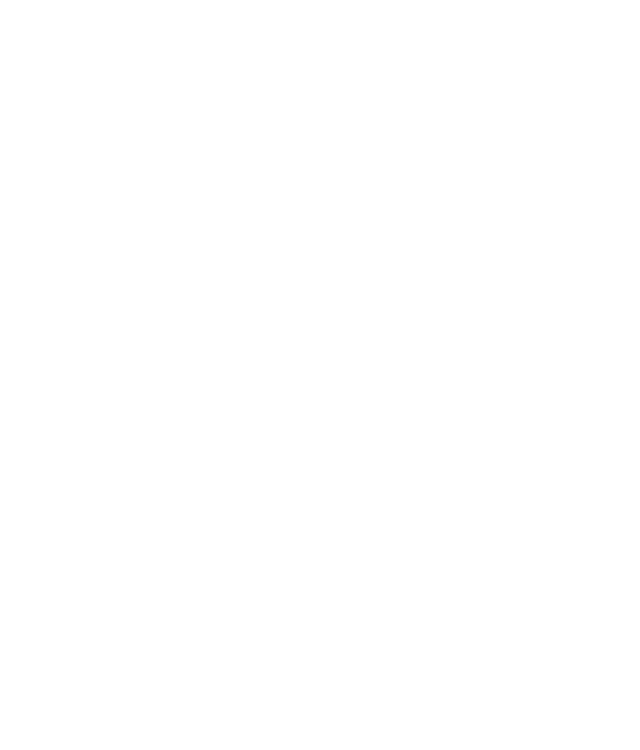
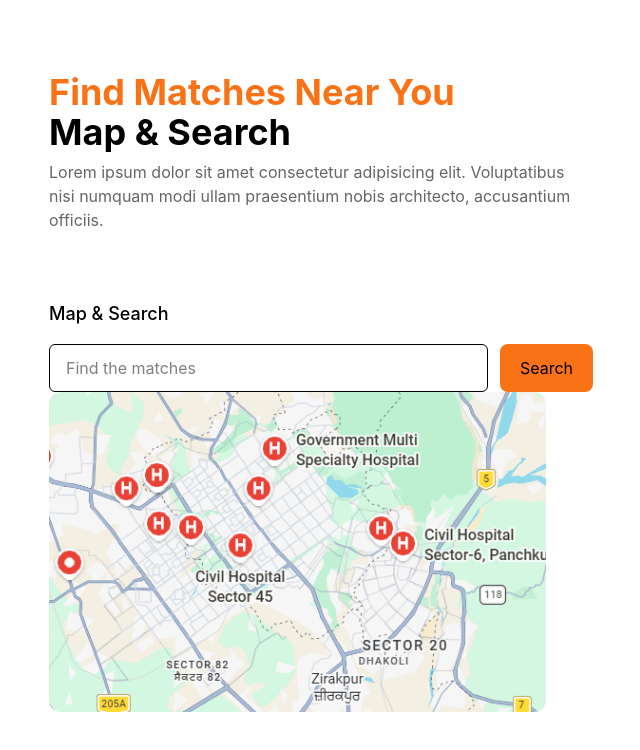
Before and after one commit to SajjadRizvi04/GameBlitz, a React (Vite) app in the folder gameblitz/: page /home in a window 1280 px wide. Before the commit this address had no page. Shown: the top 750 px of the page, without its empty margins (79-719 px from the left). Built offline with nearby package versions, Linux system fonts and the light colour scheme.

Commit message:
Done with map section of home page

```diff
--- a/gameblitz/src/App.jsx
+++ b/gameblitz/src/App.jsx
@@ -1,12 +1,13 @@
-import { Routes } from 'react-router';
-import './App.css'
+import { Route, Routes } from 'react-router';
+import './App.css';
+import Home from './components/home/Home';
 
 function App() {
 
   return (
 
       <Routes>
-
+        <Route path='/home' element={<Home/>}></Route>
       </Routes>
   );
 }
--- /dev/null
+++ b/gameblitz/src/components/home/Home.jsx
@@ -0,0 +1,12 @@
+import React from 'react'
+import Map from './map/Map'
+
+const Home = () => {
+  return (
+    <div>
+      <Map/>
+    </div>
+  )
+}
+
+export default Home
--- a/gameblitz/src/components/home/map/Map.jsx
+++ b/gameblitz/src/components/home/map/Map.jsx
@@ -1,28 +1,33 @@
 import React from "react";
 
-const Map = () => {
+function Map() {
   return (
-    <div>
-      <div>
-        <div>
-          <h1>Find MAtches Near You</h1>
-          <h2>Map & Search</h2>
-          <p>
-            Lorem ipsum dolor sit, amet consectetur adipisicing elit.
-            Consectetur voluptatum, deleniti perferendis modi deserunt cum
-            fugiat natus iure minima commodi consequuntur voluptas inventore
-            tempora suscipit nihil ex totam. Assumenda, repudiandae?
-          </p>
+    <div className="mt-18 pb-8 bg-transparent">
+      <div className="flex w-[80%] mx-auto justify-between flex-wrap">
+        <div className="w-136 h-80  rounded-xl flex flex-col justify-between">
+          <div>
+            <h3 className="text-4xl text-(--orange) font-bold">Find Matches Near You</h3>
+            <h3 className="text-4xl  font-bold mb-2">Map & Search</h3>
+            <p className="text-(--text-grey)">
+              Lorem ipsum dolor sit amet consectetur adipisicing elit.
+              Voluptatibus nisi numquam modi ullam praesentium nobis architecto,
+              accusantium officiis.
+            </p>
+          </div>
+          <div className="">
+            <h3 className="text-lg font-medium">Map & Search</h3>
+            <div className="flex mt-4 gap-1">
+                <input type="text" placeholder="Find the matches" className="border h-12 px-4 rounded-md w-full"/>
+                <button className="bg-(--orange) pl-5 pr-5 p-2 ml-2 rounded-lg hover:bg-orange-500 bg">Search</button>
+            </div>
+          </div>
         </div>
-        <div>
-          <p>Map & Search</p>
-          <input type="text" placeholder="Search for Teams" />
-          <button className="">Search</button>
+        <div className=" w-136 h-80 rounded-xl">
+            <img src="/map.png" alt="" className="h-full object-cover rounded-xl"/>
         </div>
       </div>
-      <div></div>
     </div>
   );
-};
+}
 
 export default Map;
```
